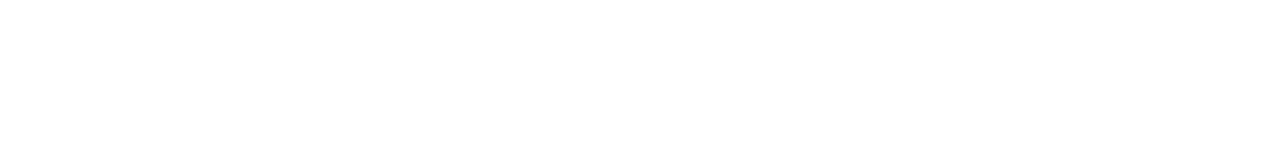
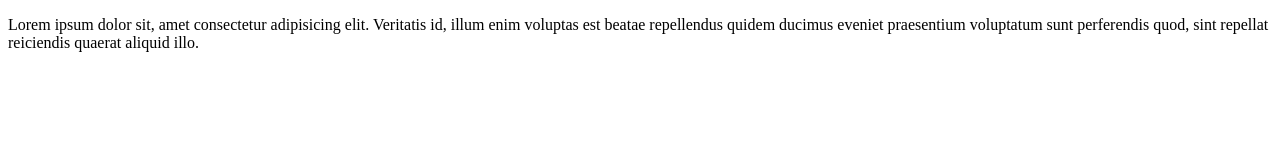
Before and after one commit to notthfnyy/024_hifny, a plain HTML site: page index.html in a window 1280 px wide. Drawn offline with Linux system fonts and the light colour scheme.

Commit message:
Menambahkan paragraf ke index.html - hipni

```diff
--- a/index.html
+++ b/index.html
@@ -6,6 +6,6 @@
     <title>Document</title>
 </head>
 <body>
-
+    <p>Lorem ipsum dolor sit, amet consectetur adipisicing elit. Veritatis id, illum enim voluptas est beatae repellendus quidem ducimus eveniet praesentium voluptatum sunt perferendis quod, sint repellat reiciendis quaerat aliquid illo.</p>
 </body>
 </html>
```
